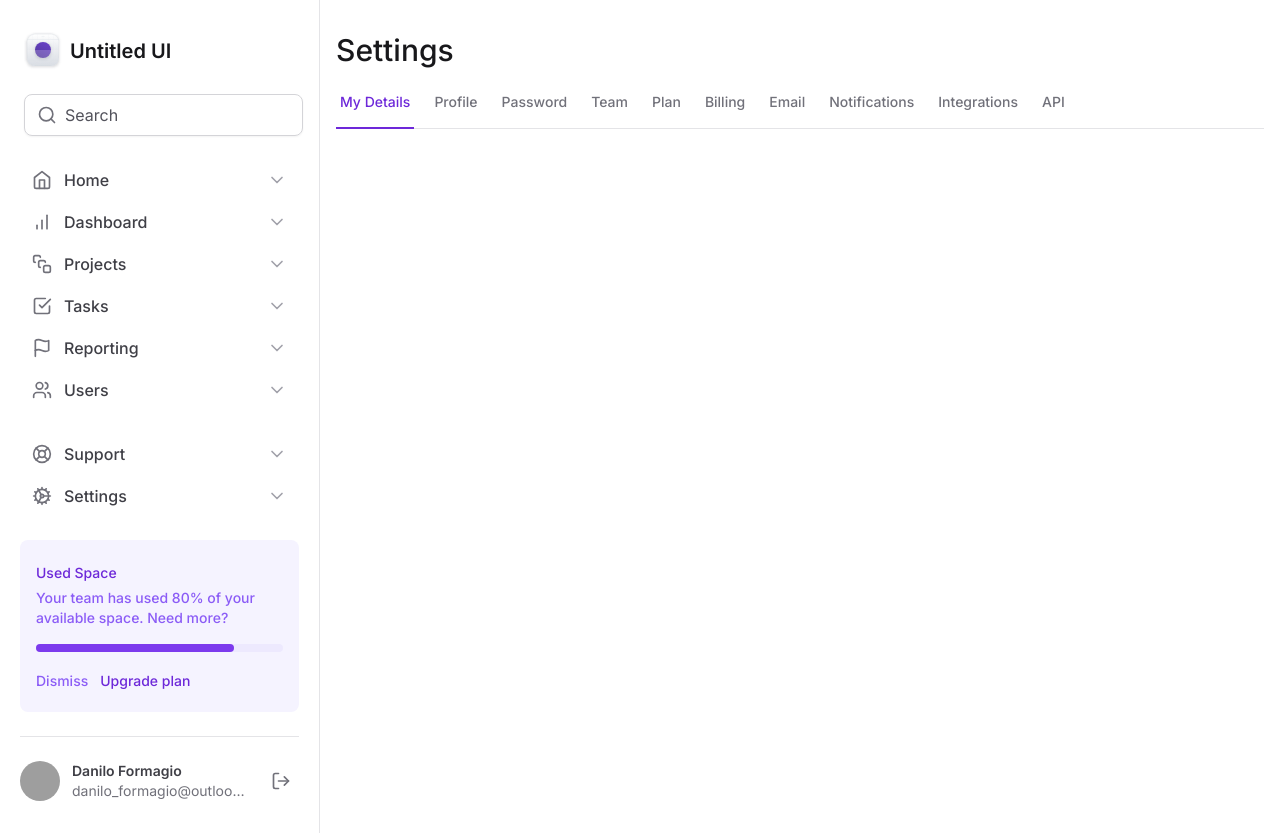
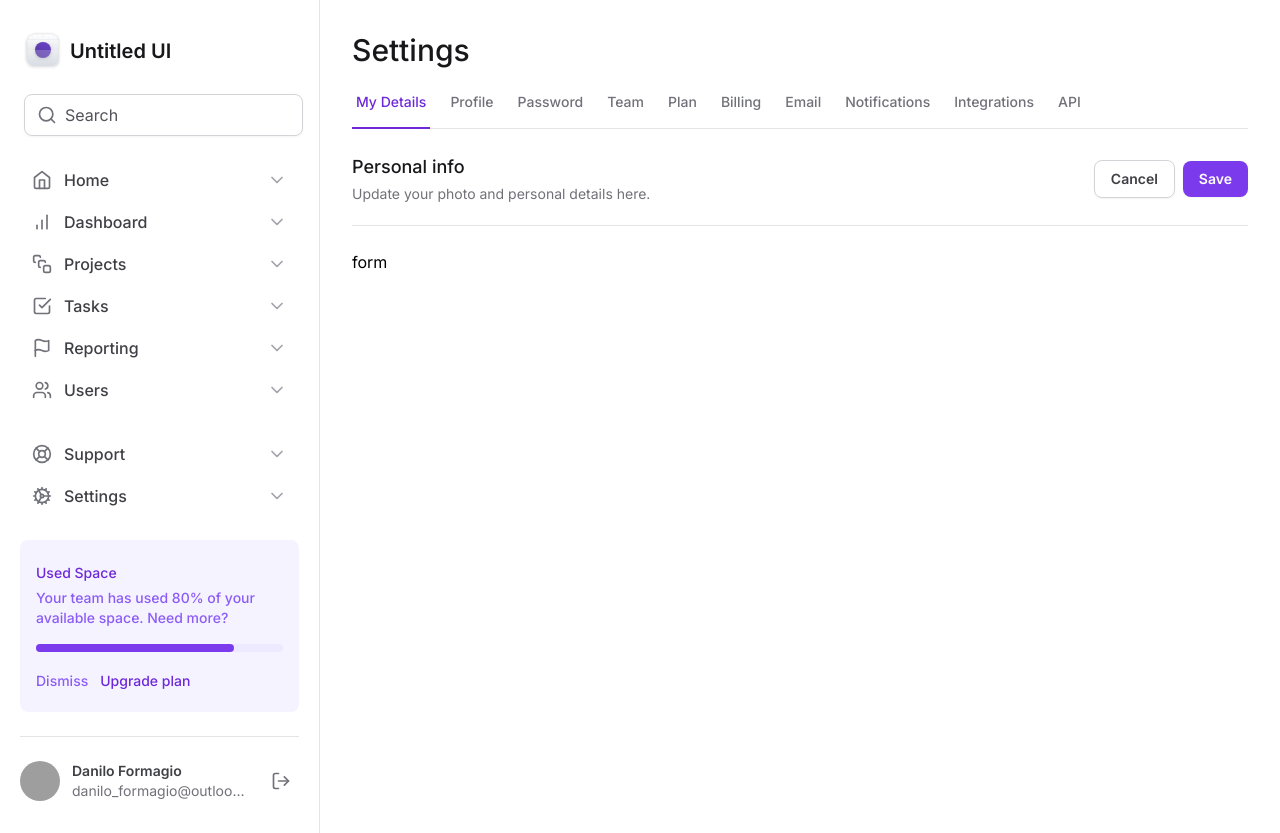
Before and after one commit to danilo-formagio/tailwind-next, a Next.js app: page / in a window 1280 px wide. Built offline with nearby package versions, Linux system fonts and the light colour scheme; grey boxes are pictures that could not be loaded.

Commit message:
Creating form structure

```diff
--- a/src/app/layout.tsx
+++ b/src/app/layout.tsx
@@ -16,7 +16,7 @@ export default function RootLayout({ children }: { children: React.ReactNode })
       <body className={inter.className}>
         <div className="grid min-h-screen grid-cols-app">
           <Sidebar />
-          <main className="px-4 pb-12 pt-8">{children}</main>
+          <main className="px-8 pb-12 pt-8">{children}</main>
         </div>
       </body>
     </html>
--- a/src/app/page.tsx
+++ b/src/app/page.tsx
@@ -6,6 +6,34 @@ export default function Home() {
       <h1 className="text-3xl font-medium text-zinc-900">Settings</h1>
 
       <SettingsTabs />
+
+      <div className="mt-6 flex flex-col">
+        <div className="flex items-center justify-between border-b border-zinc-200 pb-5">
+          <div className="space-y-1">
+            <h2 className="text-lg font-medium text-zinc-900">Personal info</h2>
+            <span className="text-sm text-zinc-500">Update your photo and personal details here.</span>
+          </div>
+          <div className="flex items-center gap-2">
+            <button
+              type="button"
+              className="rounded-lg border border-zinc-300 px-4 py-2 text-sm font-semibold text-zinc-700 shadow-sm hover:bg-zinc-50"
+            >
+              Cancel
+            </button>
+            <button
+              type="submit"
+              form="settings"
+              className="rounded-lg bg-violet-600 px-4 py-2 text-sm font-semibold text-white shadow-sm hover:bg-violet-700"
+            >
+              Save
+            </button>
+          </div>
+        </div>
+
+        <form id="settings" className="mt-6 flex w-full flex-col">
+          form
+        </form>
+      </div>
     </>
   );
 }
```
